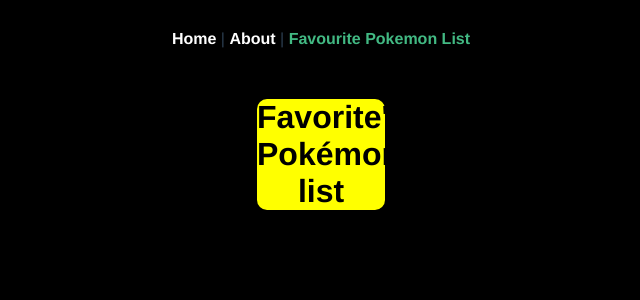
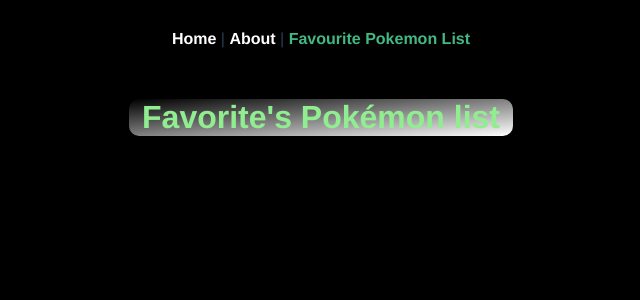
Before and after one commit to sakibsalehcse/Vue_Project_1_Pokemon_Finder, a Vue app in the folder my-app/: page /favPokemonList in a window 1280 px wide. Shown: the top 300 px of the page, without its empty margins (319-959 px from the left). Built offline with nearby package versions, Linux system fonts and the light colour scheme.

Commit message:
ui update

```diff
--- a/my-app/src/components/FavPokemonList.vue
+++ b/my-app/src/components/FavPokemonList.vue
@@ -24,8 +24,13 @@
 <style scoped>
 .main {
   height: auto;
-  width: 10%;
-  background-color: yellow;
+  width: 30%;
+  background: linear-gradient(
+    to right bottom,
+    rgba(255, 255, 255, 0),
+    rgba(255, 255, 255, 1)
+  );
+  /* background-color: white; */
   align-items: center;
   justify-content: center;
   text-align: center;
@@ -33,9 +38,9 @@
   border-radius: 10px;
 }
 h1 {
+  color: lightgreen;
+}
+h2 {
   color: black;
 }
-h2 {
-  color: red;
-}
 </style>
--- a/my-app/src/views/PokemonDetails.vue
+++ b/my-app/src/views/PokemonDetails.vue
@@ -117,19 +117,31 @@
   display: flex;
   align-items: center;
   justify-content: center;
-  background-color: yellow;
+  background: linear-gradient(
+    to right bottom,
+    rgba(255, 255, 255, 1),
+    rgba(255, 255, 255, 0)
+  );
   height: 70vh;
   width: 60vw;
   margin: auto;
   border-radius: 10px;
 }
+.container:hover {
+  background: linear-gradient(
+    to right bottom,
+    rgba(255, 255, 255, 0),
+    rgba(255, 255, 255, 1)
+  );
+}
+
 img {
   height: 400px;
   width: 400px;
 }
 
 .info {
-  color: red;
+  color: black;
   font-family: Arial, Helvetica, sans-serif;
   font-size: large;
   text-align: left;
```
